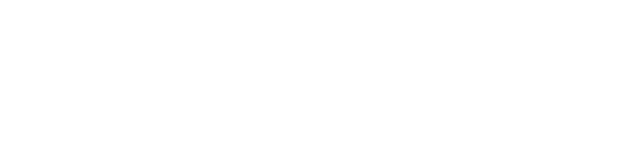
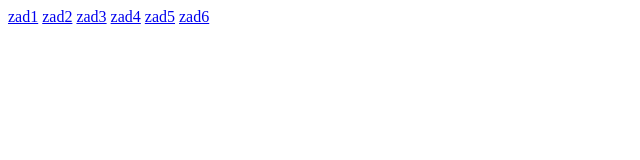
Before and after one commit to 777mabama777/medusheuski, a plain HTML site: page index.html in a window 1280 px wide. Shown: the whole page, without its empty margins (0-640 px from the left). Drawn offline with Linux system fonts and the light colour scheme.

Commit message:
Update index.html

```diff
--- a/index.html
+++ b/index.html
@@ -1,10 +1,23 @@
 <!DOCTYPE html>
- <html lang="pl-PL">
 <html>
+
 <head>
   <meta charset="utf-8">
-    <title>Maksim Medusheuski</title>
+  <meta name="viewport" content="width=device-width">
+  <title>replit</title>
+  <link href="style.css" rel="stylesheet" type="text/css" />
 </head>
+
 <body>
+
+  <A href ="da/zad1/zad1.html">zad1</A>
+   <A href ="da/zad1/zad2.html">zad2</A>
+   <A href ="da/zad1/zad3.html">zad3</A>
+   <A href ="da/zad1/zad4.html">zad4</A>
+   <A href ="da/zad1/zad5.html">zad5</A>
+   <A href ="da/zad1/zad6.html">zad6</A>
+
 </body>
+
+
 </html>
```
Lines whose indentation alone changed are shown as unchanged.
